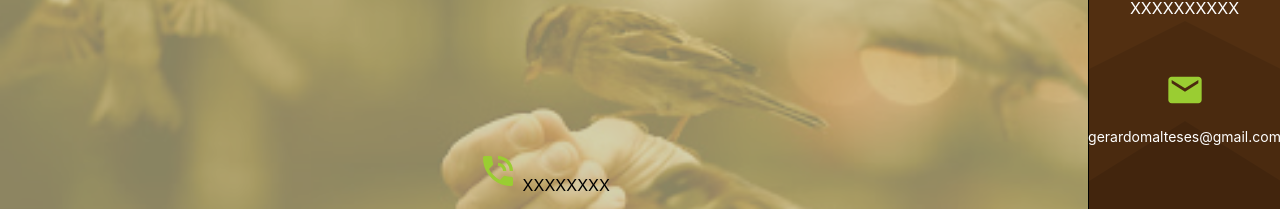
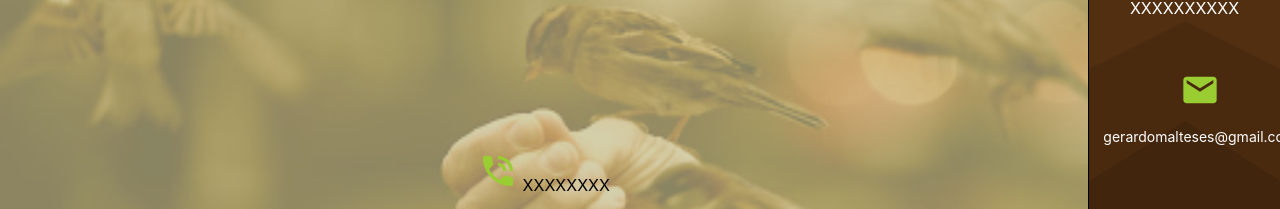
Before and after one commit to MarianoRamborger/Criadero, a React (Create React App) app: page /contacto in a window 1280 px wide. Shown: the part 460-669 px from the top of the page. Built offline with nearby package versions, Linux system fonts and the light colour scheme.

Commit message:
contact migration complete?

```diff
--- a/src/App.css
+++ b/src/App.css
@@ -293,7 +293,7 @@ align-content: flex-start;
 .phone-number, .email {
   margin-top: 15%;
   display: flex;
-  flex-flow: row wrap;
+  flex-flow: column wrap;
   justify-content: center;
   border-radius: 5px;
   padding: 0px 5px;
```
